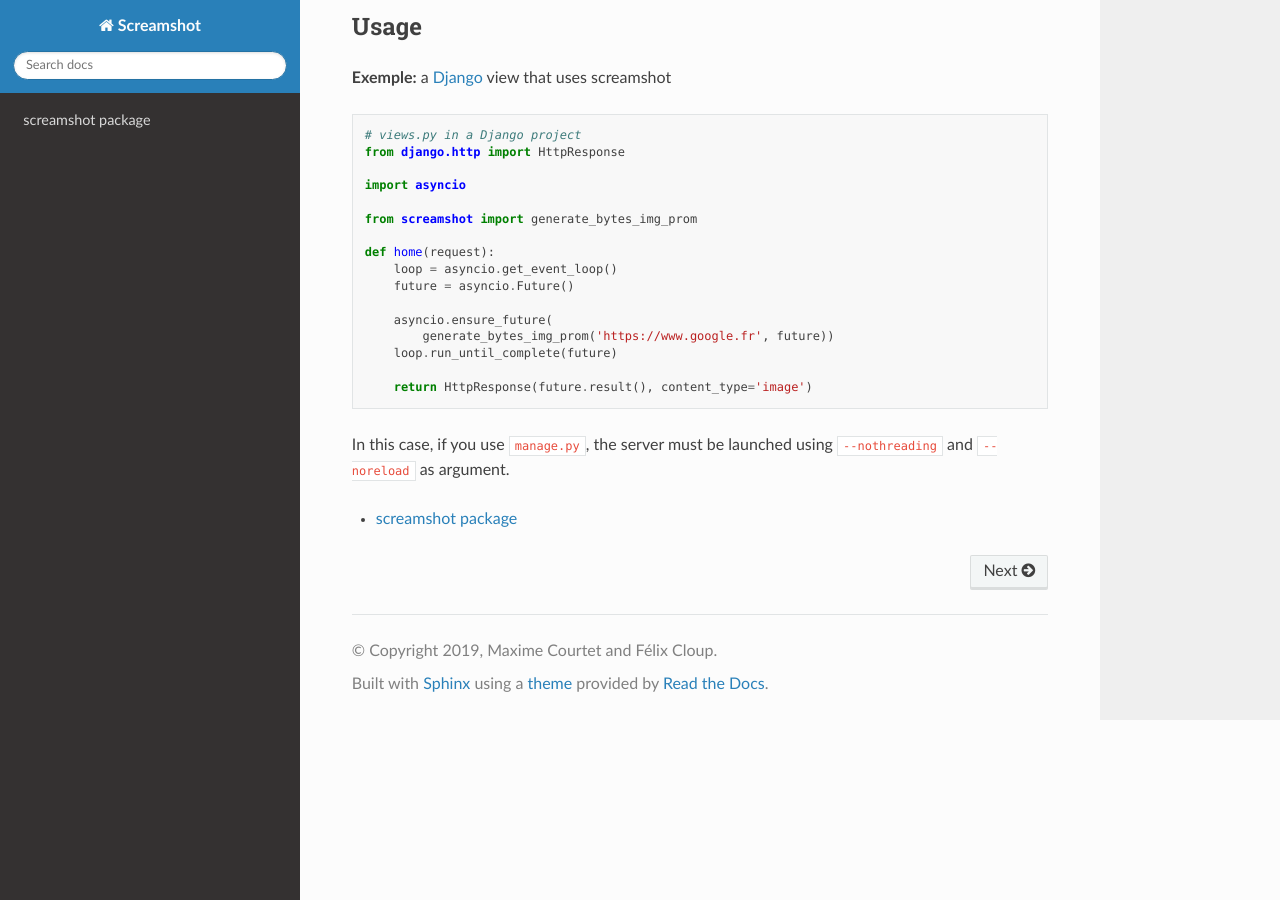
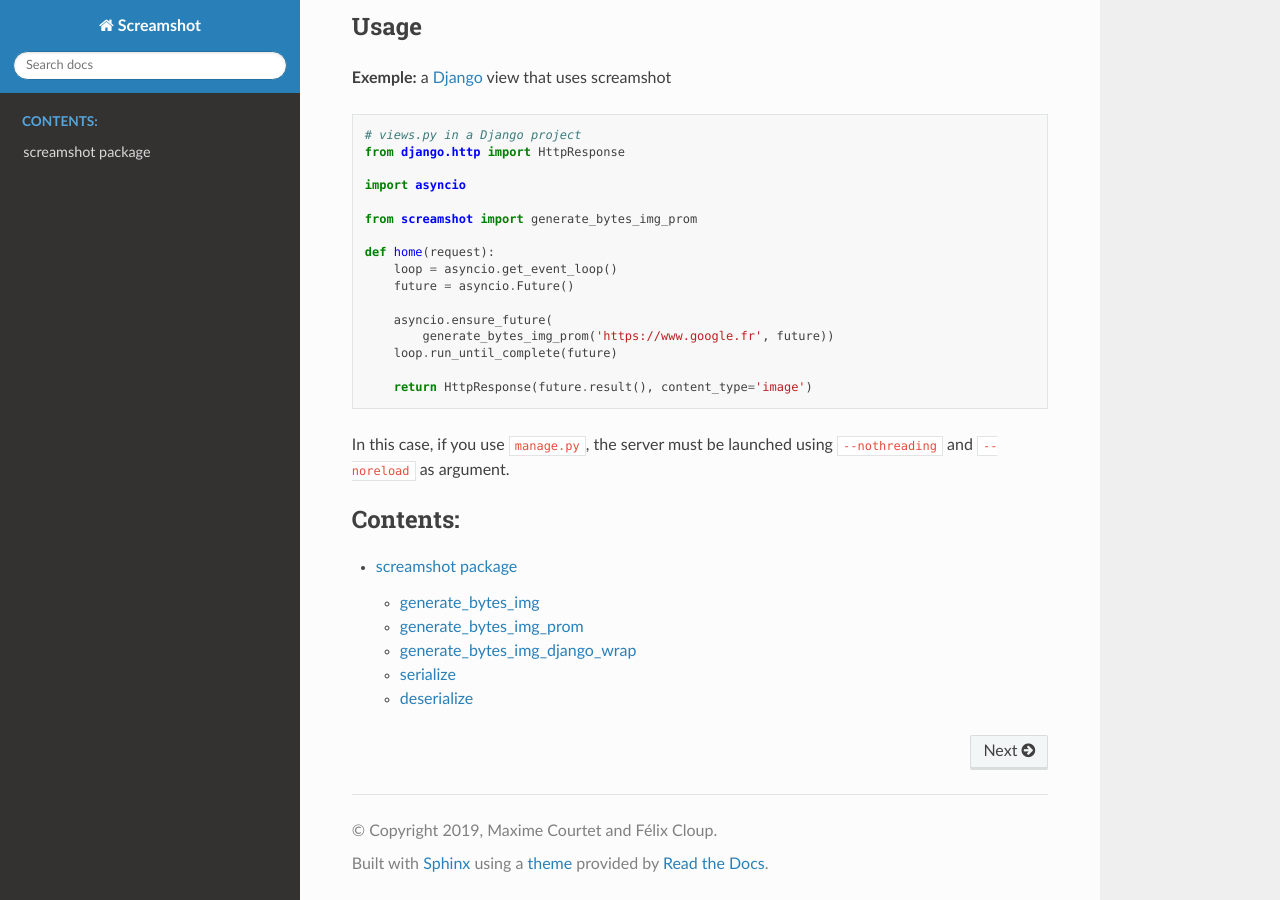
Before and after one commit to makinacorpus/screamshot, a Sphinx documentation site: the page built from docs/index.rst, in a window 1280 px wide and 900 px high, scrolled down 527 px. Built offline with Sphinx 7.4.7 and the Read the Docs theme 2.0.0, drawn with Linux system fonts in a browser that asks for light colours.

Commit message:
Update doc

```diff
--- a/docs/index.rst
+++ b/docs/index.rst
@@ -59,5 +59,6 @@ In this case, if you use ``manage.py``, the server must be launched using ``--no
 
 .. toctree::
    :maxdepth: 2
+   :caption: Contents:
 
    screamshot
--- a/docs/screamshot.rst
+++ b/docs/screamshot.rst
@@ -3,12 +3,27 @@
 screamshot package
 ==================
 
+generate_bytes_img
+------------------
+
 .. autofunction:: screamshot.generate_bytes_img_functions.generate_bytes_img
+
+generate_bytes_img_prom
+-----------------------
 
 .. autofunction:: screamshot.generate_bytes_img_functions.generate_bytes_img_prom
 
+generate_bytes_img_django_wrap
+------------------------------
+
 .. autofunction:: screamshot.generate_bytes_img_functions.generate_bytes_img_django_wrap
+
+serialize
+---------
 
 .. autofunction:: screamshot.serializer.serialize
 
+deserialize
+-----------
+
 .. autofunction:: screamshot.serializer.deserialize
```
